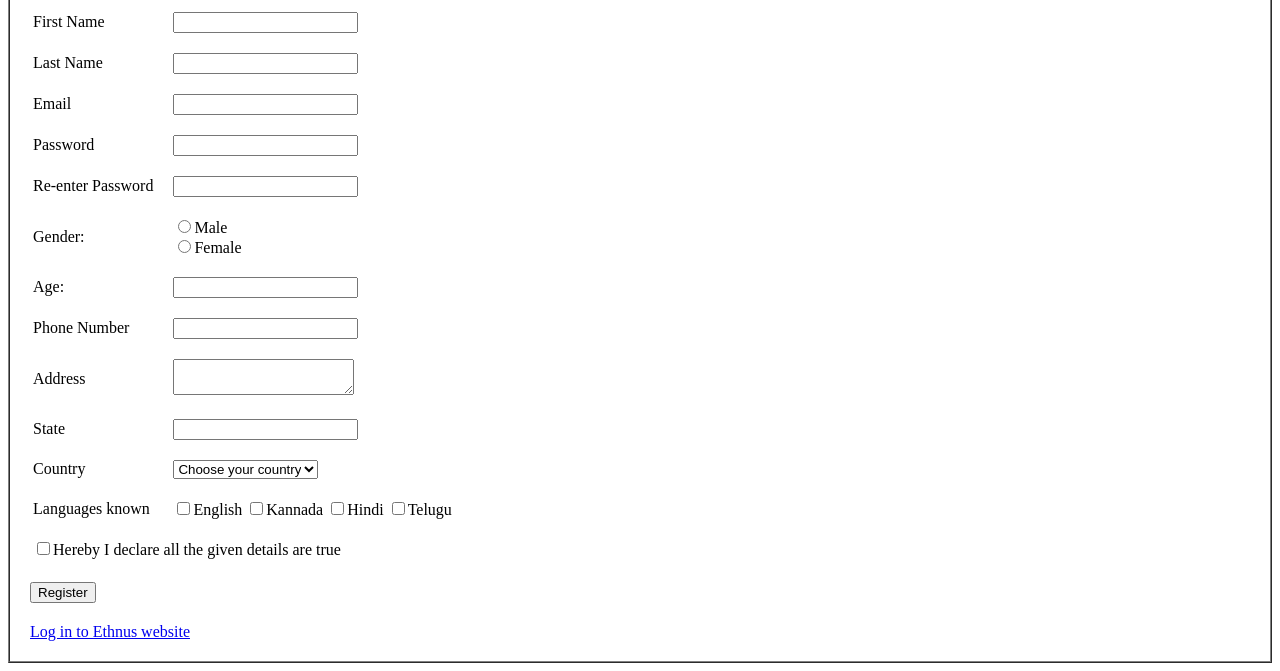
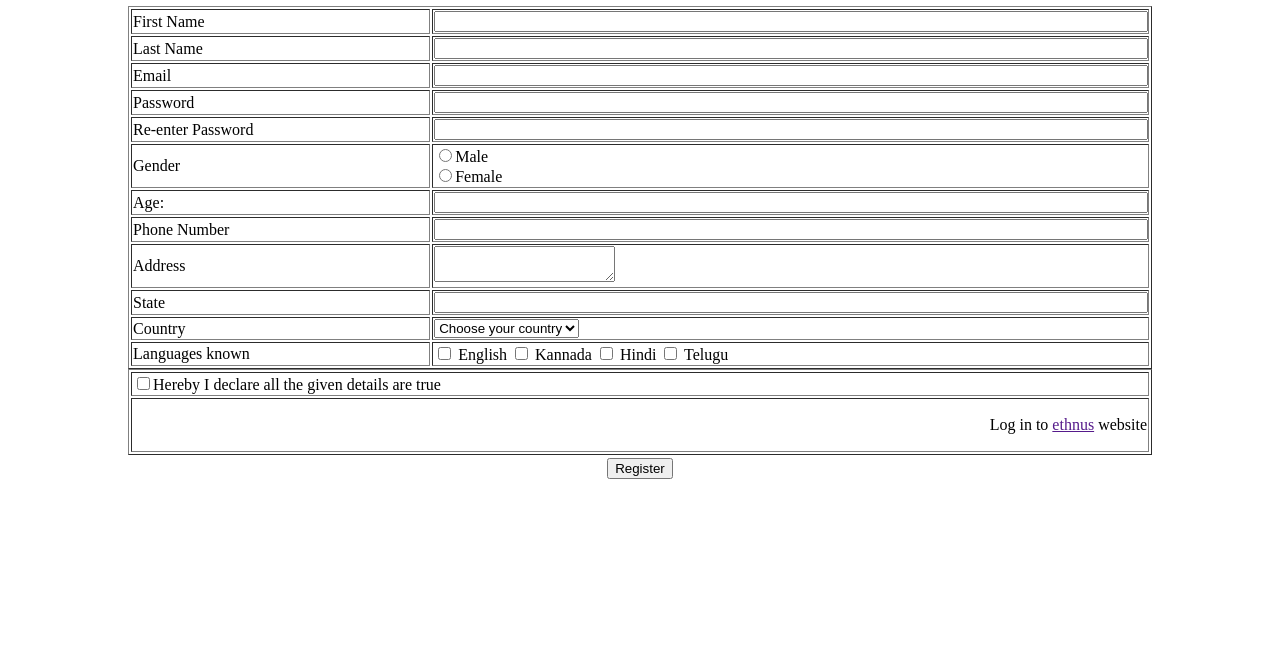
Before and after one commit to ayushtiwari02/MERN-Tasks, a plain HTML site: page htmltasks/task5.html in a window 1280 px wide. Shown: the part 140-811 px from the top of the page. Drawn offline with Linux system fonts and the light colour scheme.

Commit message:
HTML task completed

```diff
--- a/htmltasks/task5.html
+++ b/htmltasks/task5.html
@@ -1,50 +1,70 @@
 <!DOCTYPE html>
-<html>
+<html lang="en">
 <head>
-<title>Registration form</title>
+    <meta charset="UTF-8">
+    <meta name="viewport" content="width=device-width, initial-scale=1.0">
+    <title>HTML Task 5</title>
+    <style>
+            #t1{
+                width: 80vw;
+            }
+            .content{
+                width: 99%;
+            }
+            #t2{
+                width: 80vw;
+            }
+            body{
+                display: flex;
+                justify-content: center;
+            }
+            h1{
+                text-align: center;
+            }
+            #h{
+                color: rgb(67, 67, 230);
+            }
+
+    </style>
 </head>
 <body>
+    <div>
         <h1>Task-5</h1>
-  <h2>Registration form</h2>
-  <table border="1" cellpadding="10" cellspacing="0" width="100%">
-    <tr>
-      <td>
-        <table>
-          <tr>
-            <td>
-              <table border="0" cellpadding="10" cellspacing="0" width="100%">
+        <h1 id="h">Registration form</h1>
+        <form>
+        <table id="t1" border="1px">
             <tr>
                 <td>First Name</td>
-                  <td><input type="text"></td>
+                <td><input class="content" type="text"></td>
             </tr>
             <tr>
                 <td>Last Name</td>
-                  <td><input type="text"></td>
+                <td><input class="content" type="text"></td>
             </tr>
             <tr>
                 <td>Email</td>
-                  <td><input type="text"></td>
+                <td><input class="content" type="email"></td>
             </tr>
             <tr>
                 <td>Password</td>
-                  <td><input type="password"></td>
+                <td><input class="content" type="password"></td>
             </tr>
             <tr>
                 <td>Re-enter Password</td>
-                  <td><input type="password"></td>
+                <td><input class="content" type="password"></td>
             </tr>
             <tr>
-                  <td>Gender:</td>
-                  <td><input type="radio" name="gender" value="Male">Male<br>
-                  <input type="radio" name="gender" value="Female">Female</td>
+                <td>Gender</td>
+                <td><input type="radio">Male <br> <input type="radio">Female</td>
+
             </tr>
             <tr>
                 <td>Age:</td>
-                  <td><input type="number"></td>
+                <td><input class="content" type="number"></td>
             </tr>
             <tr>
                 <td>Phone Number</td>
-                  <td><input type="tel"></td>
+                <td><input class="content" type="tel"></td>
             </tr>
             <tr>
                 <td>Address</td>
@@ -52,39 +72,47 @@
             </tr>
             <tr>
                 <td>State</td>
-                  <td><input type="text"></td>
+                <td><input class="content" type="text"></td>
             </tr>
             <tr>
                 <td>Country</td>
-                  <td><select>
-                    <option value="">Choose your country</option>
-                  </select></td>
+                <td>
+                    <select>
+                        <option>Choose your country</option>
+                        <option>INDIA</option>
+                        <option>USA</option>
+                    </select>
+                  </td>
             </tr>
             <tr>
                 <td>Languages known</td>
-                  <td><input type="checkbox" name="languages" value="English">English
-                  <input type="checkbox" name="languages" value="Kannada">Kannada
-                  <input type="checkbox" name="languages" value="Hindi">Hindi
-                  <input type="checkbox" name="languages" value="Telugu">Telugu
-                  </td>
-                </tr>
-                <tr>
-                  <td colspan="2"><input type="checkbox" name="declaration">Hereby I declare all the given details are true</td>
-                </tr>
-              </table>
+                <td>
+                    <input type="checkbox"> English
+                    <input type="checkbox"> Kannada
+                    <input type="checkbox"> Hindi
+                    <input type="checkbox"> Telugu
                 </td>
             </tr>
         </table>
-        <table border="0" cellpadding="10" cellspacing="0" width="100%">
+        <table id="t2" border="1px">
             <tr>
-            <td colspan="2"><button>Register</button></td>
+                <td>
+                    <input type="checkbox">Hereby I declare all the given details are true
+                </td>
+
             </tr>
             <tr>
-            <td colspan="2"><a href="https://ethnus.com">Log in to Ethnus website</a></td>
-          </tr>
-        </table>
+                <td align="right">
+                    <p>Log in to <a href="">ethnus</a> website</p>
                 </td>
             </tr>
         </table>
+        <table align="center">
+            <tr>
+                <td colspan="2" align="center"><input type="submit" value="Register"></td>
+            </tr>
+        </table>
+    </form>
+    </div>
 </body>
 </html>
```
Also changed, not shown: htmltasks/task2.html (+1 -1 lines). Lines whose indentation alone changed are shown as unchanged.
